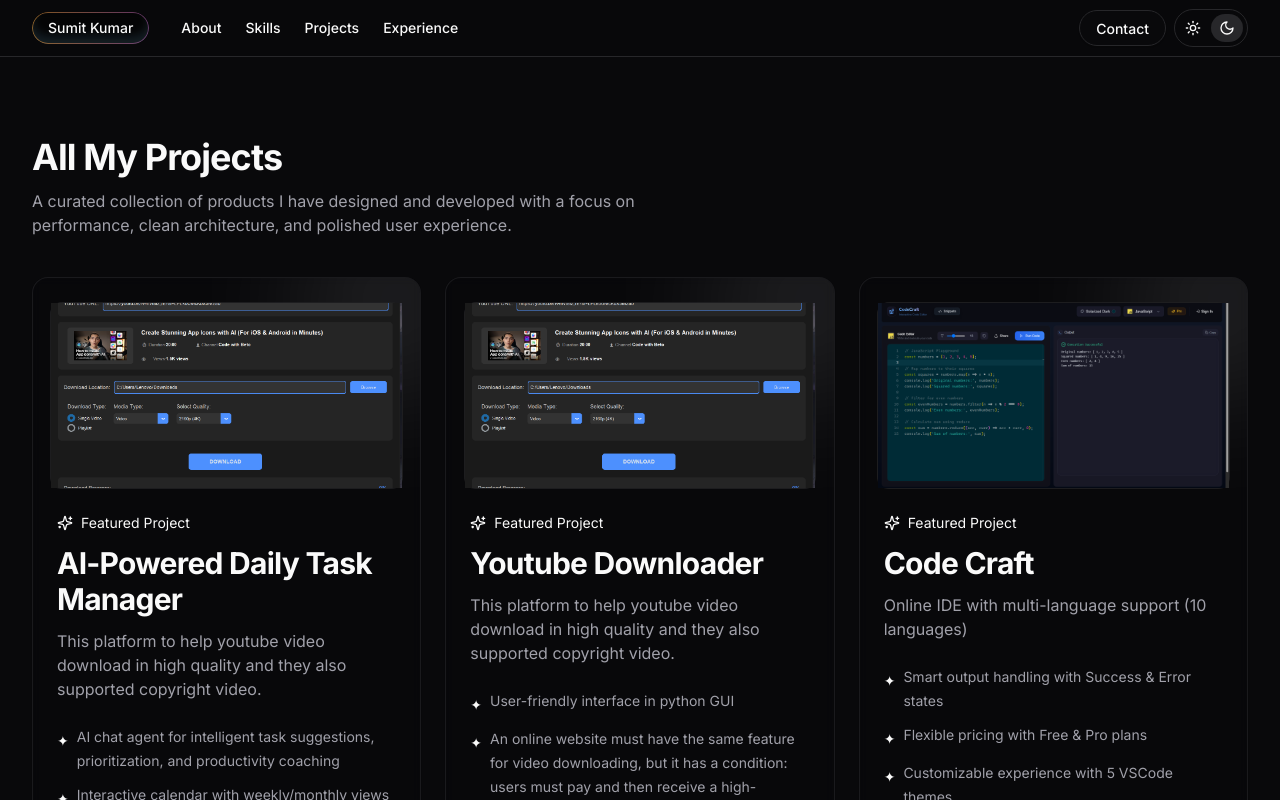
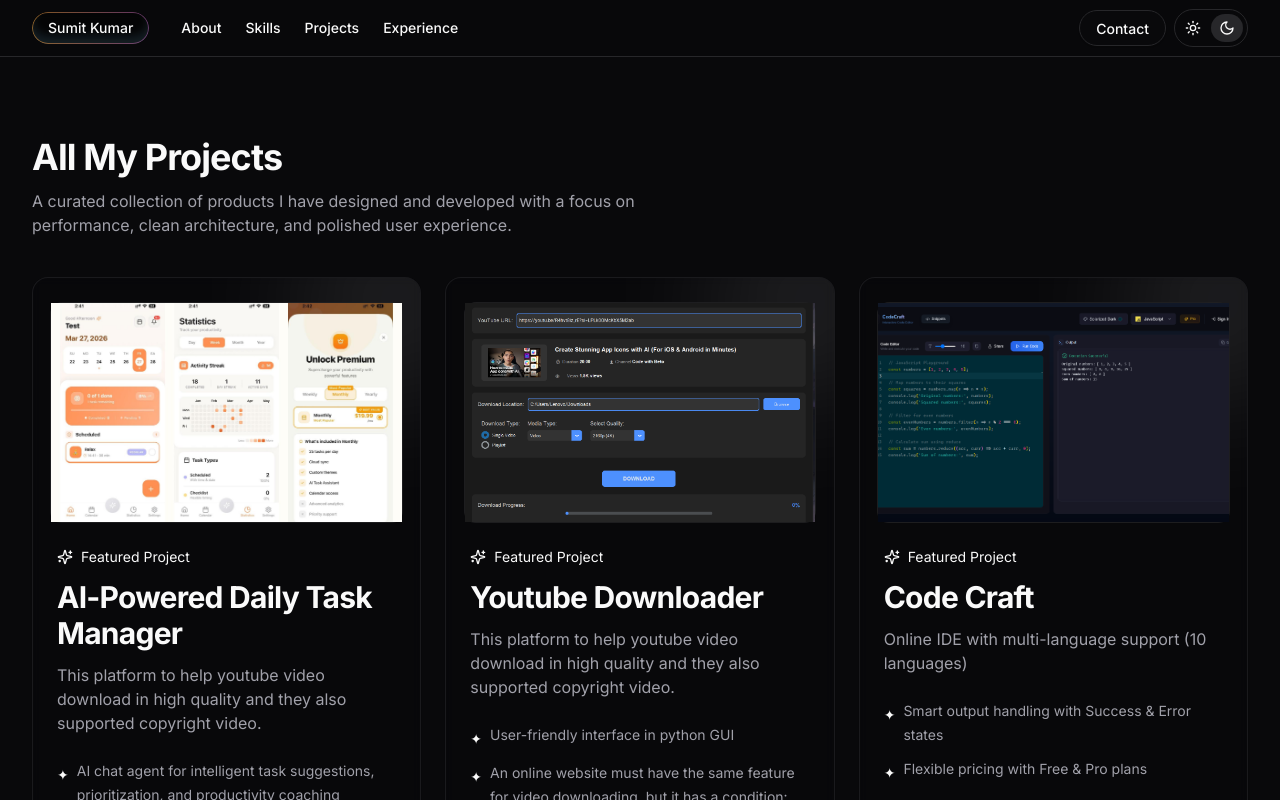
Before and after one commit to Sumit262601/expert-portfolio, a Next.js app: page /projects in a window 1280 px wide. Shown: the top 800 px of the page. Built offline with nearby package versions, Linux system fonts and the light colour scheme.

Commit message:
Add new project and update the card and some minor changes

```diff
--- a/src/assets/index.js
+++ b/src/assets/index.js
@@ -3,13 +3,13 @@ import Img2 from "./img2.png"
 import Img3 from "./Img3.png"
 import Img4 from "./img4.png"
 import Logo from './siderImg.jpg'
-// import Img5 from './img5.png'
+import Img5 from './img5.jpg'
 export {
     Img1,
     Img2,
     Img3,
     Img4,
-    // Img5,
+    Img5,
     Logo
 
 }
--- a/src/components/project-card.tsx
+++ b/src/components/project-card.tsx
@@ -6,7 +6,7 @@ import { Code2, ExternalLink, Sparkles } from "lucide-react";
 import { Badge } from "@/components/ui/badge";
 import { Button } from "@/components/ui/button";
 import Image from "next/image";
-import { Img1, Img3, Img4 } from "@/assets/index";
+import { Img1, Img3, Img4, Img5 } from "@/assets/index";
 
 
 const Projects = [
@@ -14,7 +14,7 @@ const Projects = [
     title: "AI-Powered Daily Task Manager",
     description:
       "This platform to help youtube video download in high quality and they also supported copyright video.",
-    logo: Img1,
+    logo: Img5,
     features: [
       "AI chat agent for intelligent task suggestions, prioritization, and productivity coaching",
       "Interactive calendar with weekly/monthly views for task scheduling and planning",
@@ -98,7 +98,7 @@ export default function ProjectCard() {
           <div className="pointer-events-none absolute -right-20 -top-20 h-52 w-52 rounded-full bg-primary/10 blur-3xl" />
 
           <div className="grid items-start gap-6">
-            <section className="relative aspect-[16/8.5] w-[104%] -mx-[2%] rounded-xl border border-border/70 bg-background/70">
+            <section className="relative aspect-[16/10] w-[104%] -mx-[2%] rounded-xl border border-border/70 bg-background/70">
               <Image
                 src={project.logo}
                 fill
```
Also changed, not shown: src/assets/img5.jpg (added).
